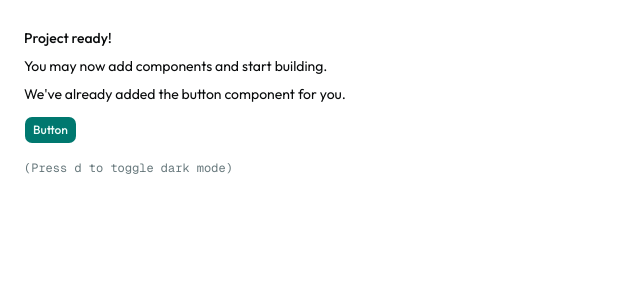
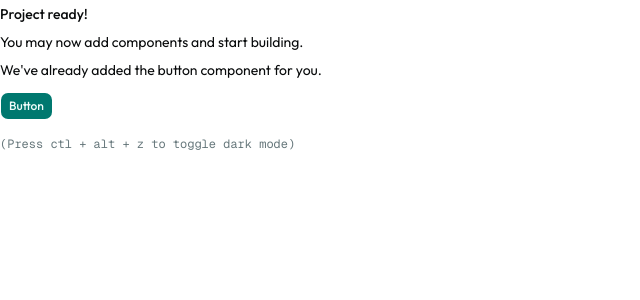
Before and after one commit to Ray541/job-preparation-ai, a Next.js app: page / in a window 1280 px wide. Shown: the top 300 px of the page, without its empty margins (0-640 px from the left). Built offline with nearby package versions, Linux system fonts and the light colour scheme.

Commit message:
update: change hotkey combination

```diff
--- a/app/page.tsx
+++ b/app/page.tsx
@@ -2,7 +2,7 @@ import { Button } from "@/components/ui/button"
 
 export default function Page() {
   return (
-    <div className="flex min-h-svh p-6">
+    <div className="flex min-h-svh">
       <div className="flex max-w-md min-w-0 flex-col gap-4 text-sm leading-loose">
         <div>
           <h1 className="font-medium">Project ready!</h1>
@@ -11,7 +11,7 @@ export default function Page() {
           <Button className="mt-2">Button</Button>
         </div>
         <div className="font-mono text-xs text-muted-foreground">
-          (Press <kbd>d</kbd> to toggle dark mode)
+          (Press <kbd>ctl + alt + z</kbd> to toggle dark mode)
         </div>
       </div>
     </div>
```
